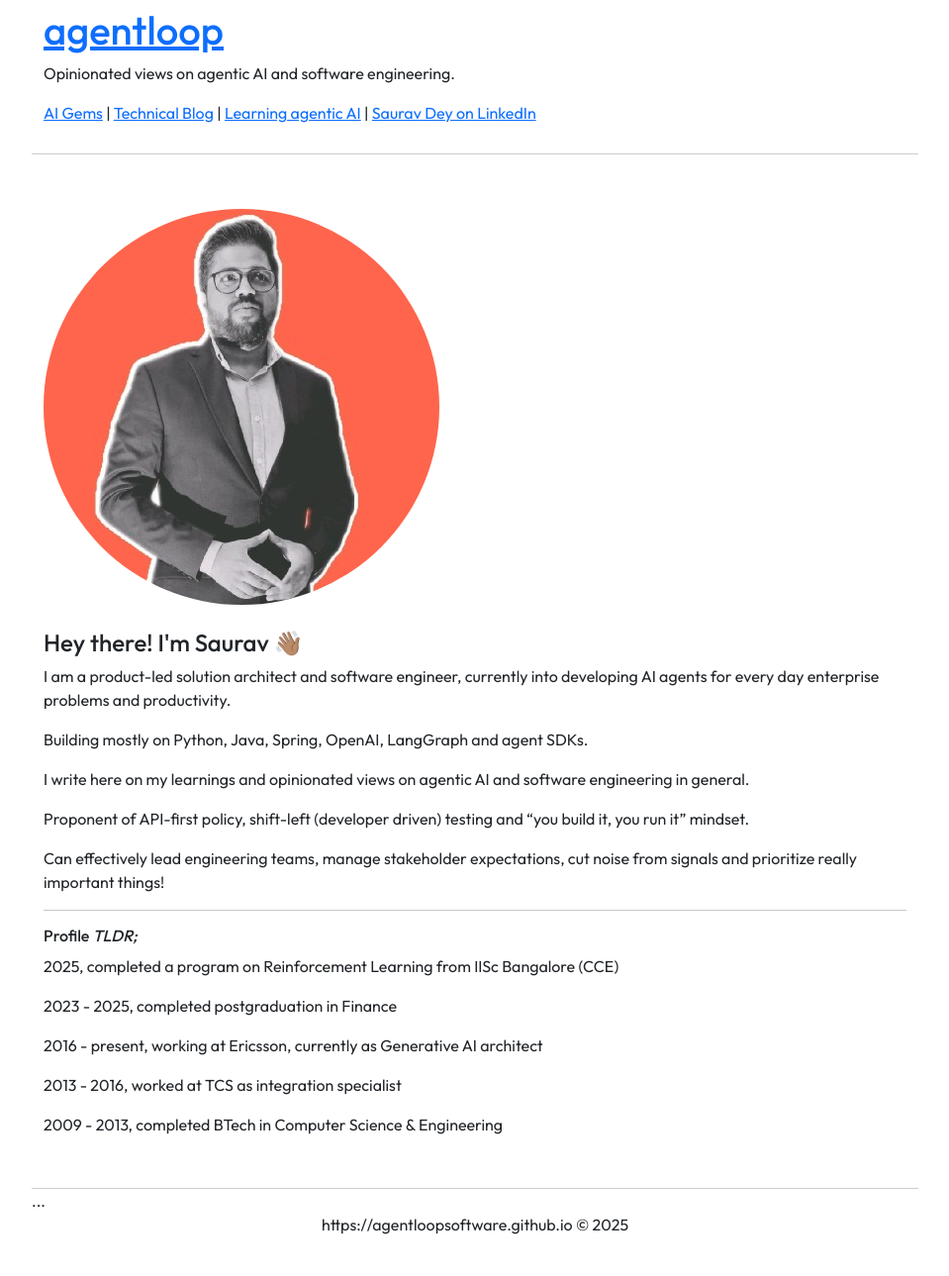
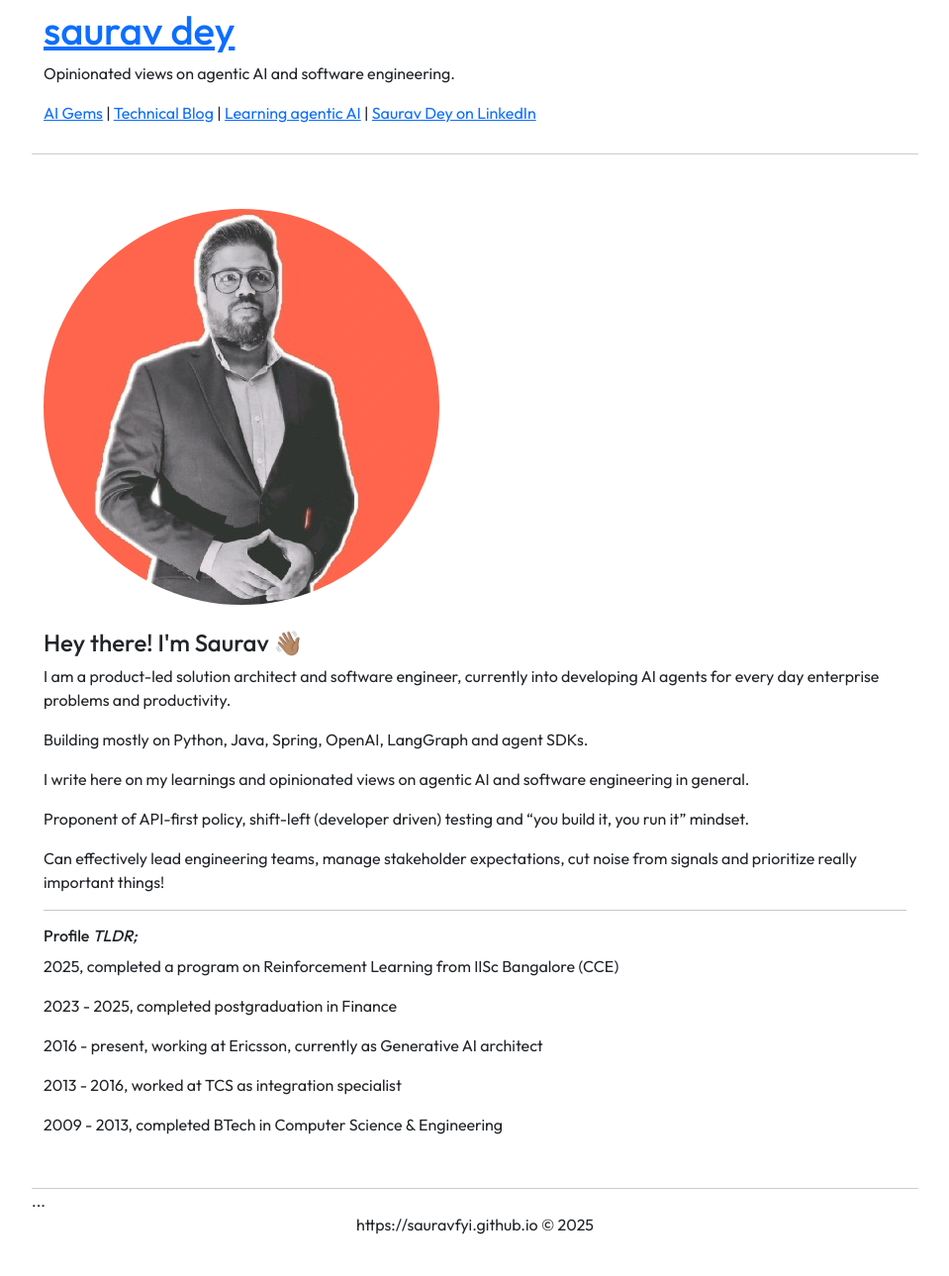
Before and after one commit to coffeeml/coffeeml.github.io, a Jekyll site: the page built from index.markdown, in a window 1280 px wide. Shown: the whole page at 99% size, without its empty margins (160-1119 px from the left). Built offline with Jekyll 4.4.1, drawn with Linux system fonts in a browser that asks for light colours; nearby versions of some CDN libraries.

Commit message:
Update _config.yml

```diff
--- a/_config.yml
+++ b/_config.yml
@@ -1,9 +1,9 @@
 # Site settings
-title: agentloop
+title: saurav dey
 email:
 description: Opinionated views on agentic AI and software engineering.
 baseurl: ""
-url: "https://agentloopsoftware.github.io"
+url: "https://sauravfyi.github.io"
 linkedin_username:
 github_username:
 twitter_username:
```
